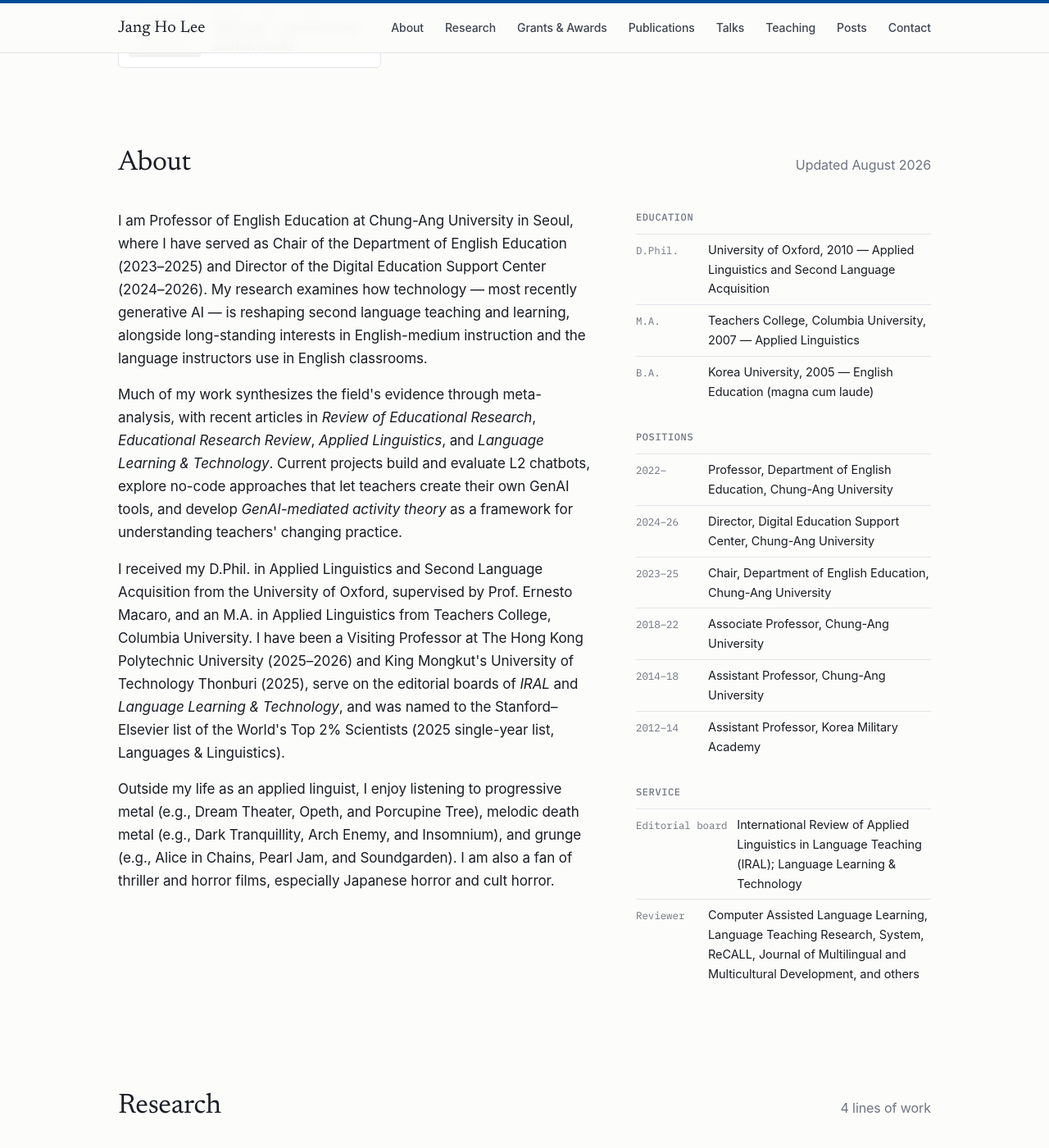
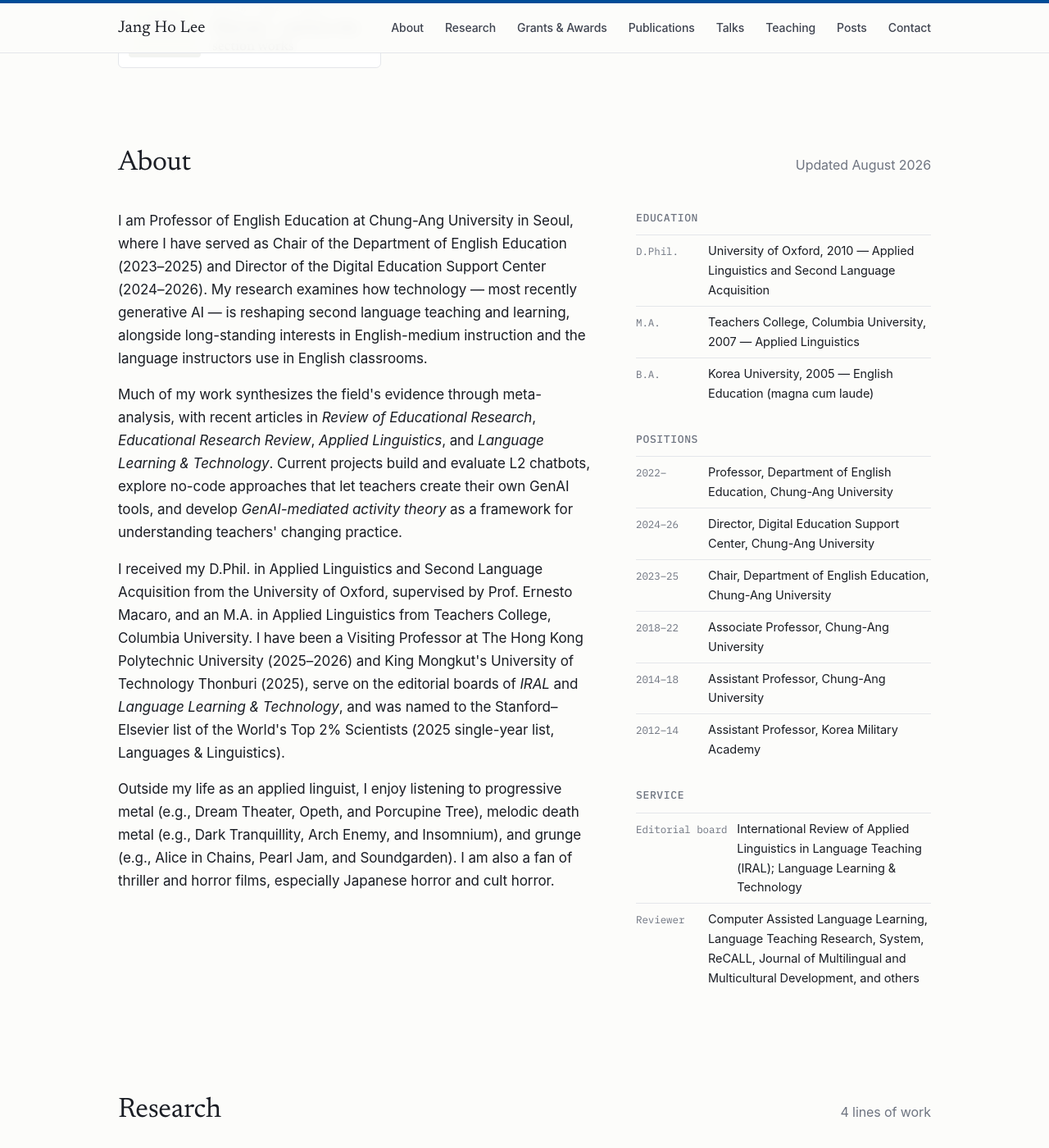
Before and after one commit to jangho330/jangho330.github.io, a Jekyll site: the page built from index.html, in a window 1280 px wide and 1400 px high, scrolled down 548 px. Shown: the whole window at 82% size. Built offline with Jekyll 4.4.1, drawn with Linux system fonts in a browser that asks for light colours; some web fonts are replaced.

Commit message:
Update style.css

```diff
--- a/assets/css/style.css
+++ b/assets/css/style.css
@@ -64,7 +64,7 @@
 .sec-note{font-size:16px;color:var(--slate)}
 .prose{font-size:17px;max-width:66ch}
 .prose p{margin:0 0 16px}
-.label,.aside h3,.courses h3,footer h3{font-family:var(--mono);font-size:12px;text-transform:uppercase;letter-spacing:.05em;color:var(--slate);margin:0 0 10px;font-weight:500}
+.label,.aside h3,.courses h3,footer h3{font-family:var(--mono);font-size:13px;text-transform:uppercase;letter-spacing:.05em;color:var(--slate);margin:0 0 10px;font-weight:500}
 .two{display:grid;grid-template-columns:1.6fr 1fr;gap:56px}
 .aside ul{list-style:none;padding:0;margin:0 0 26px}
 .aside li{padding:7px 0;border-top:1px solid var(--rule);font-size:14.5px;display:flex;gap:12px}
```
